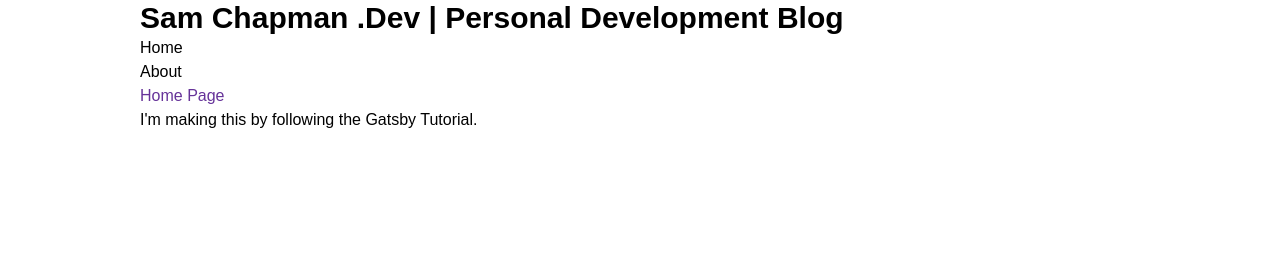
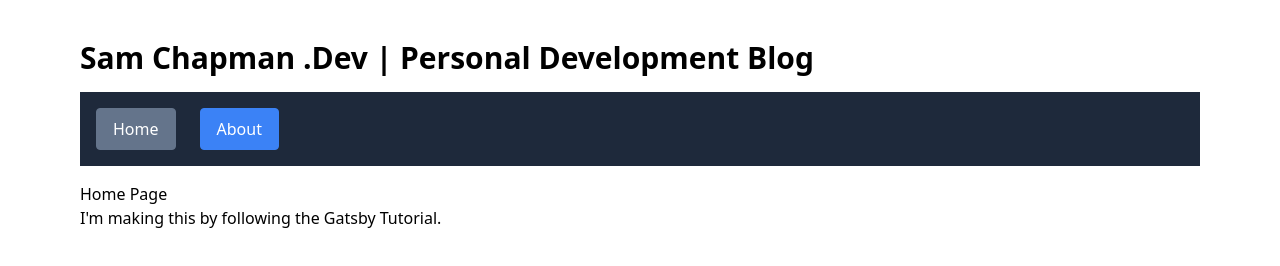
Before and after one commit to kingchappers/personalDevelopmentBlog, a Gatsby site: page / in a window 1280 px wide. Built offline with nearby package versions, Linux system fonts and the light colour scheme; Gatsby itself is replaced by a stand-in of ours.

Commit message:
Styling the layout with tailwindcss

```diff
--- a/package.json
+++ b/package.json
@@ -26,6 +26,7 @@
     "autoprefixer": "^10.4.14",
     "gatsby-plugin-postcss": "^6.10.0",
     "postcss": "^8.4.23",
+    "postcss-import": "^15.1.0",
     "tailwindcss": "^3.3.2"
   }
 }
--- a/postcss.config.js
+++ b/postcss.config.js
@@ -1,5 +1,6 @@
 module.exports = {
   plugins: {
+    'postcss-import': {},
     tailwindcss: {},
     autoprefixer: {},
   },
--- a/src/components/layout.js
+++ b/src/components/layout.js
@@ -1,33 +1,28 @@
 import * as React from 'react'
 import { Link } from 'gatsby'
-import {
-    container,
-    heading,
-    navLinks,
-    navLinkItem,
-    navLinkText
-  } from './layout.module.css'
 
 const Layout = ({ pageTitle, children }) => {
     return (
-        <div className={container}>
-            <h1 className="text-3xl font-bold">Sam Chapman .Dev | Personal Development Blog</h1>
-            <nav>
-                <ul className={navLinks}>
-                    <li className={navLinkItem}>
-                        <Link to="/" className={navLinkText}>
+        <div className="m-10 max-w-screen-2xl mx-auto px-20">
+            <h1 className="text-3xl font-bold">
+                Sam Chapman .Dev | Personal Development Blog
+            </h1>
+            <nav className="flex items-center justify-between flex-wrap bg-slate-800 p-4 mt-4 mb-4">
+                <ul className="flex">
+                    <li className="mr-6">
+                        <Link className="inline-block border border-slate-500 rounded py-2 px-4 bg-slate-500 hover:bg-slate-700 text-white" to="/">
                             Home
                         </Link>
                     </li>
-                    <li className={navLinkItem}>
-                        <Link to="/about" className={navLinkText}>
+                    <li className="mr-6">
+                        <Link className="inline-block border border-blue-500 rounded py-2 px-4 bg-blue-500 hover:bg-blue-700 text-white" to="/about">
                             About
                         </Link>
                     </li>
                 </ul>
             </nav>
             <main>
-                <h1 className={heading}>{pageTitle}</h1>
+                <h1>{pageTitle}</h1>
                 {children}
             </main>
         </div>
--- a/src/styles/global.css
+++ b/src/styles/global.css
@@ -1,3 +1,3 @@
-@tailwind base;
-@tailwind components;
-@tailwind utilities;
+@import "tailwindcss/base";
+@import "tailwindcss/components";
+@import "tailwindcss/utilities";
```
Also changed, not shown: src/components/test.layout.module.css (renamed from src/components/layout.module.css), 1 other file.
